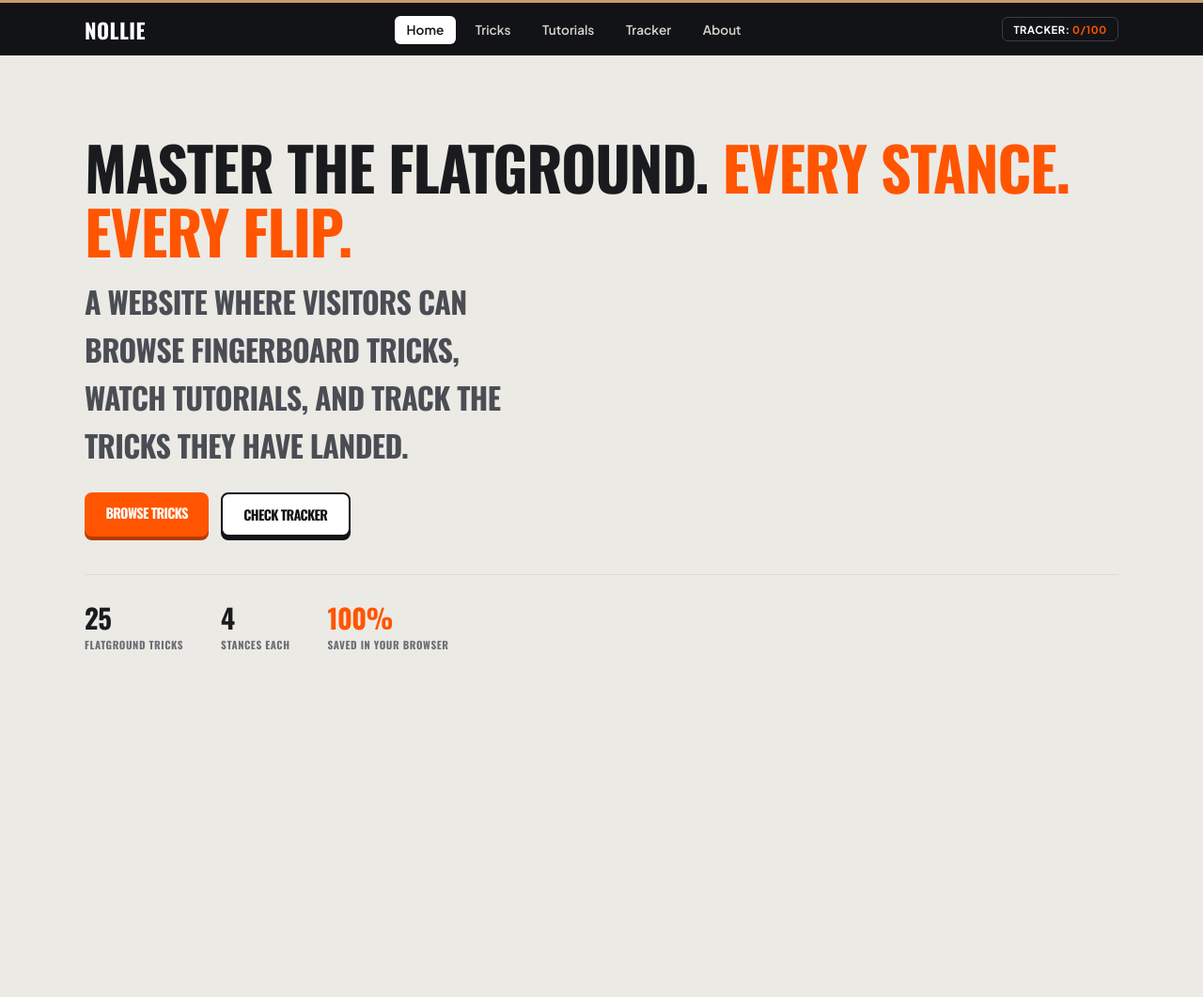
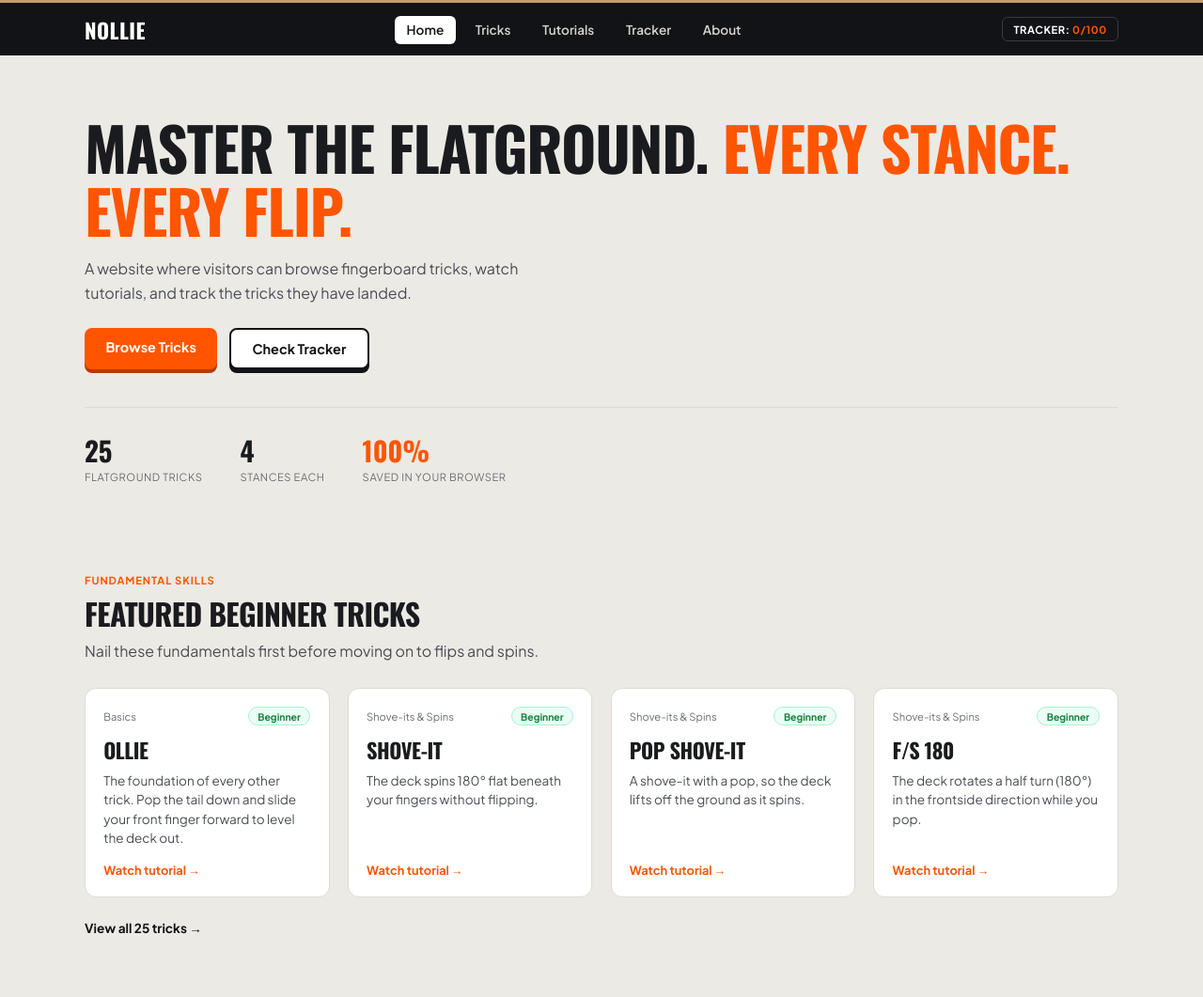
Before and after one commit to ELD-web/Nollie, a plain HTML site: page index.html in a window 1280 px wide. Shown: the whole page at 94% size. Before the commit the page ends 800 px from the top, so only its background shows below. Drawn offline with nearby package versions, Linux system fonts and the light colour scheme.

Commit message:
added featured tricks

```diff
--- a/css/style.css
+++ b/css/style.css
@@ -167,3 +167,85 @@ h1, h2, h3 {
   letter-spacing: 0.05em;
   color: #6b6e75;
 }
+
+/*Featured tricks*/
+.featured {
+  padding: 3rem 0 4rem;
+}
+.section-label {
+  color: var(--orange);
+  font-size: 0.7rem;
+  font-weight: 700;
+  text-transform: uppercase;
+  letter-spacing: 0.08em;
+  margin: 0 0 0.3rem;
+}
+.featured h2 {
+  margin: 0 0 0.4rem;
+  font-size: 2rem;
+}
+.section-intro {
+  color: #4a4d54;
+  margin: 0 0 1.8rem;
+}
+.card-grid {
+  display: grid;
+  grid-template-columns: repeat(auto-fit, minmax(220px, 1fr));
+  gap: 1.2rem;
+}
+.trick-card {
+  background-color: #ffffff;
+  border: 1px solid var(--concrete-dark);
+  border-radius: 12px;
+  padding: 1.2rem;
+  display: flex;
+  flex-direction: column;
+}
+.trick-card:hover {
+  border-color: var(--orange);
+}
+.trick-card h3 {
+  font-size: 1.4rem;
+  margin: 0.6rem 0 0.4rem;
+}
+.trick-card p {
+  font-size: 0.85rem;
+  line-height: 1.5;
+  color: #4a4d54;
+  margin: 0 0 1rem;
+}
+.card-top {
+  display: flex;
+  justify-content: space-between;
+  align-items: center;
+}
+.card-category {
+  font-size: 0.7rem;
+  color: #6b6e75;
+}
+.card-link {
+  margin-top: auto;
+  font-size: 0.8rem;
+  font-weight: 700;
+  color: var(--orange);
+  text-decoration: none;
+}
+.badge {
+  font-size: 0.65rem;
+  font-weight: 700;
+  padding: 0.15rem 0.6rem;
+  border-radius: 999px;
+}
+.badge-beginner {
+  background-color: #ecfdf5;
+  color: var(--beginner);
+  border: 1px solid #a7f3d0;
+}
+.view-all {
+  display: inline-block;
+  margin-top: 1.5rem;
+  font-size: 0.85rem;
+  font-weight: 700;
+  color: var(--near-black);
+  text-decoration: none;
+}
--- a/index.html
+++ b/index.html
@@ -23,7 +23,7 @@
     <a href="tracker.html" class="tracker-counter">TRACKER: <span id="tracker-count">0/100</span></a>
   </nav>
 </header>
-  <h1><main>
+  <main>
   <section class="hero">
     <div class="container">
       <h1>Master the flatground. <span>Every stance. Every flip.</span></h1>
@@ -50,6 +50,60 @@
       </div>
     </div>
   </section>
-</main></h1>
+
+  <!--Featured Tricks-->
+    <section class="featured">
+    <div class="container">
+      <p class="section-label">Fundamental skills</p>
+      <h2>Featured Beginner Tricks</h2>
+      <p class="section-intro">Nail these fundamentals first before moving on to flips and spins.</p>
+
+      <div class="card-grid">
+        <article class="trick-card">
+          <div class="card-top">
+            <span class="card-category">Basics</span>
+            <span class="badge badge-beginner">Beginner</span>
+          </div>
+          <h3>Ollie</h3>
+          <p>The foundation of every other trick. Pop the tail down and slide your front finger forward to level the deck out.</p>
+          <a href="https://youtu.be/D9CwvHziZyY" target="_blank" rel="noopener" class="card-link">Watch tutorial →</a>
+        </article>
+
+        <article class="trick-card">
+          <div class="card-top">
+            <span class="card-category">Shove-its &amp; Spins</span>
+            <span class="badge badge-beginner">Beginner</span>
+          </div>
+          <h3>Shove-it</h3>
+          <p>The deck spins 180° flat beneath your fingers without flipping.</p>
+          <a href="https://www.youtube.com/watch?v=1VCVqPQH1pc" target="_blank" rel="noopener" class="card-link">Watch tutorial →</a>
+        </article>
+
+        <article class="trick-card">
+          <div class="card-top">
+            <span class="card-category">Shove-its &amp; Spins</span>
+            <span class="badge badge-beginner">Beginner</span>
+          </div>
+          <h3>Pop Shove-it</h3>
+          <p>A shove-it with a pop, so the deck lifts off the ground as it spins.</p>
+          <a href="https://www.youtube.com/watch?v=1VCVqPQH1pc" target="_blank" rel="noopener" class="card-link">Watch tutorial →</a>
+        </article>
+
+        <article class="trick-card">
+          <div class="card-top">
+            <span class="card-category">Shove-its &amp; Spins</span>
+            <span class="badge badge-beginner">Beginner</span>
+          </div>
+          <h3>F/S 180</h3>
+          <p>The deck rotates a half turn (180°) in the frontside direction while you pop.</p>
+          <a href="https://www.youtube.com/watch?v=dpPVWTf7Y7k" target="_blank" rel="noopener" class="card-link">Watch tutorial →</a>
+        </article>
+      </div>
+
+      <a href="tricks.html" class="view-all">View all 25 tricks →</a>
+    </div>
+  </section>
+
+</main>
 </body>
 </html>
```
